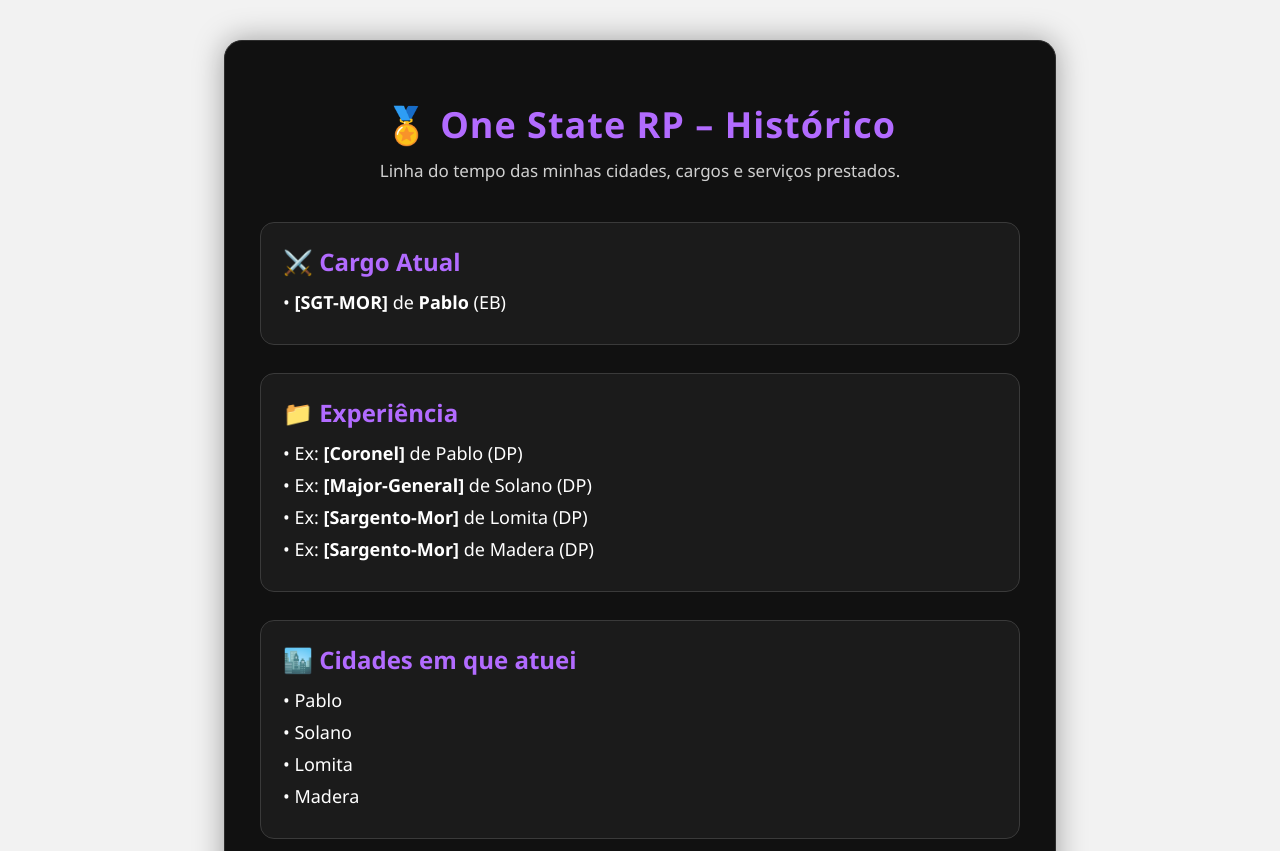
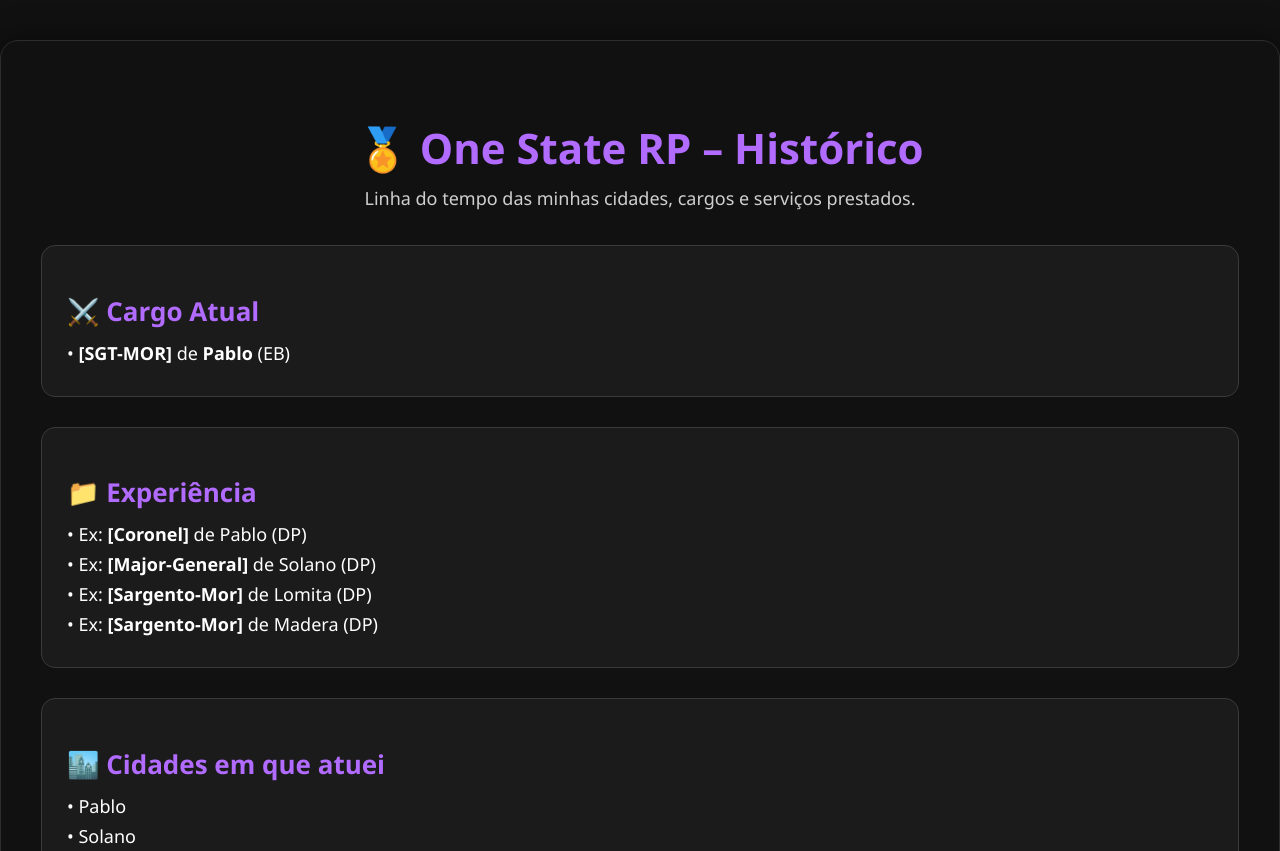
Before and after one commit to miguelcastrosilva0710-source/biografia-miguelbennet-onestate, a plain HTML site: page index.html in a window 1280 px wide. Shown: the top 851 px of the page. Drawn offline with Linux system fonts and the light colour scheme.

Commit message:
Refactor index.html for layout and styling improvements
Updated styles and structure for improved layout and readability.

```diff
--- a/index.html
+++ b/index.html
@@ -7,12 +7,13 @@
   <style>
     body {
       margin: 0;
-      background: #f2f2f2;
+      background: #111;
+      width: 100vw;
+      min-height: 100vh;
+      font-family: 'Segoe UI', sans-serif;
       display: flex;
       justify-content: center;
-      align-items: flex-start;
-      padding: 40px 0;
-      font-family: 'Segoe UI', sans-serif;
+      padding-top: 40px;
     }
 
     .wrapper {
@@ -22,52 +23,50 @@
     }
 
     .card {
+      width: 95%;
+      max-width: none;  /* LIBERA A LARGURA */
+      background: #111;
       color: #fff;
-      background: #111;
-      padding: 35px;
+      padding: 50px 40px;
       border-radius: 18px;
-      width: 100%;
-      max-width: 760px;
-      box-shadow: 0 0 30px rgba(0,0,0,0.35);
+      box-shadow: 0 0 30px rgba(0,0,0,0.5);
       border: 1px solid #2d2d2d;
     }
 
     h1 {
       text-align: center;
+      font-size: 42px;
       margin-bottom: 10px;
-      font-size: 36px;
-      font-weight: 700;
-      letter-spacing: 1px;
       color: #b26bff;
     }
 
+    .subtitle {
+      text-align: center;
+      opacity: 0.8;
+      margin-bottom: 35px;
+      font-size: 18px;
+    }
+
+    .box {
+      background: #1b1b1b;
+      padding: 25px;
+      border-radius: 14px;
+      margin-bottom: 30px;
+      border: 1px solid #3a3a3a;
+    }
+
     h2 {
-      margin: 0 0 12px;
-      font-size: 24px;
       color: #b26bff;
+      font-size: 26px;
+      margin-bottom: 12px;
       display: flex;
       align-items: center;
       gap: 8px;
     }
 
     p {
-      margin: 8px 0;
+      margin: 6px 0;
       font-size: 18px;
-    }
-
-    .box {
-      background: #1b1b1b;
-      padding: 22px;
-      border-radius: 14px;
-      border: 1px solid #3a3a3a;
-      margin-bottom: 28px;
-    }
-
-    .subtitle {
-      text-align: center;
-      font-size: 17px;
-      opacity: 0.8;
-      margin-bottom: 40px;
     }
   </style>
 </head>
@@ -78,9 +77,7 @@
 
       <h1>🏅 One State RP – Histórico</h1>
 
-      <p class="subtitle">
-        Linha do tempo das minhas cidades, cargos e serviços prestados.
-      </p>
+      <p class="subtitle">Linha do tempo das minhas cidades, cargos e serviços prestados.</p>
 
       <div class="box">
         <h2>⚔️ Cargo Atual</h2>
@@ -115,3 +112,9 @@
 
 </body>
 </html>
+
+    </div>
+  </div>
+
+</body>
+</html>
```
